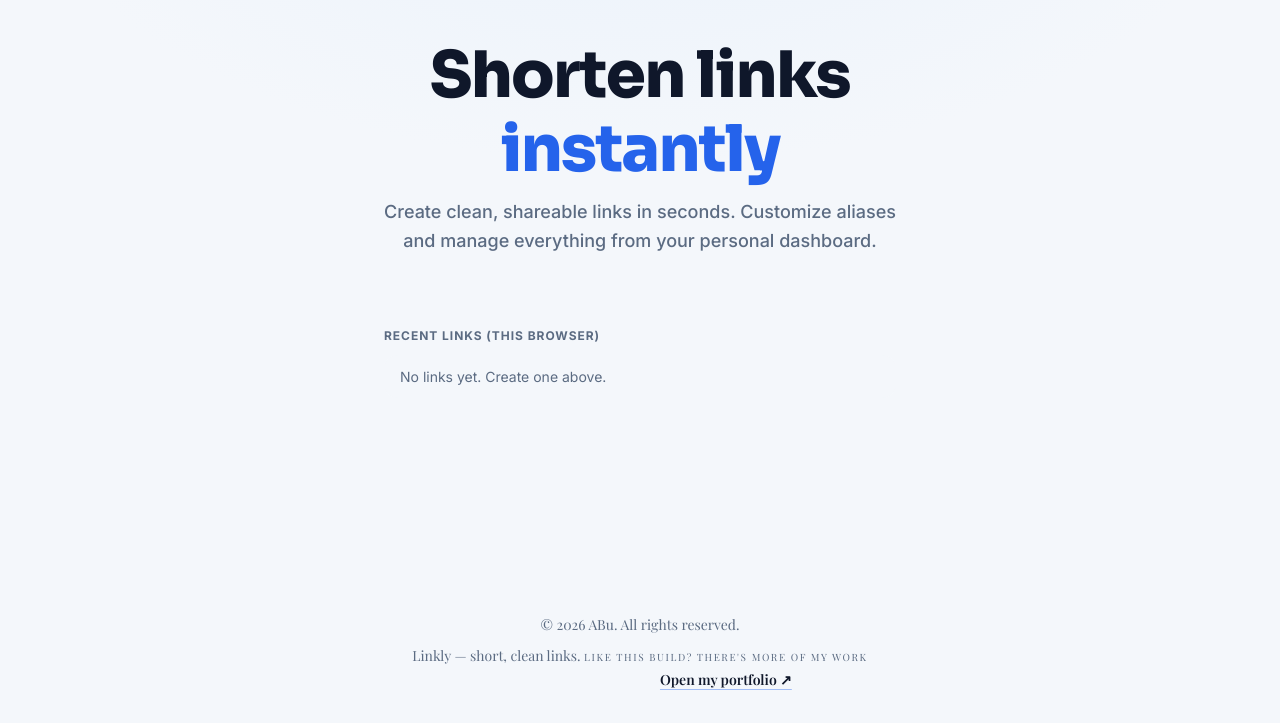
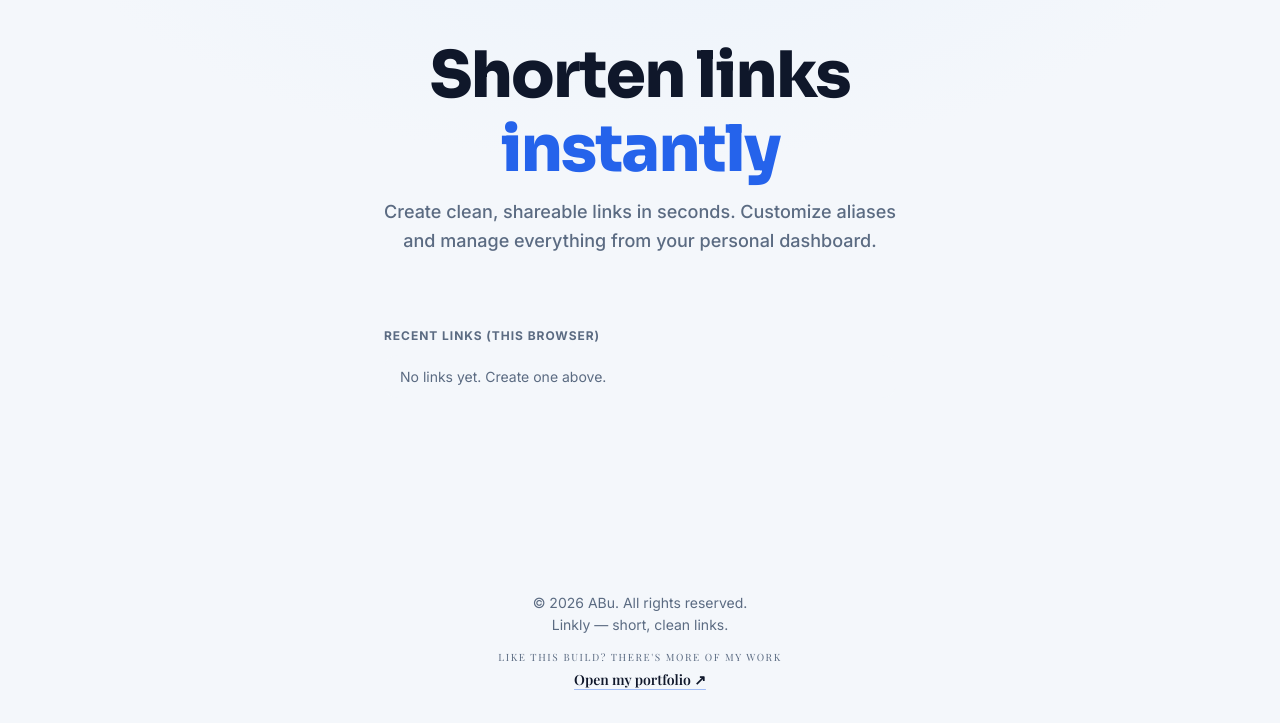
Before and after one commit to abustark/linkly, a website: page public/index.html in a window 1280 px wide. Shown: the part 77-800 px from the top of the page. Drawn offline with nearby package versions, Linux system fonts and the light colour scheme; no server answers.

Commit message:
Footer: restore professional body font on copyright lines, keep Playfair portfolio CTA, stack all 4 lines on desktop

```diff
--- a/public/shared.css
+++ b/public/shared.css
@@ -291,14 +291,15 @@
 
 /* Footer: brand serif font (Playfair Display) + portfolio CTA — font, link and
    welcome line taken from the project BMW footer (ecom-seven-sand.vercel.app). */
-footer { font-family: "Playfair Display", Georgia, serif; }
+footer { font-family: var(--font-body); }
 .foot-cta {
-    display: inline-flex;
+    display: flex; /* block-level: portfolio CTA sits on its own lines (3 & 4) */
     flex-direction: column;
     align-items: center;
     gap: 4px;
     margin-top: var(--s3);
     text-decoration: none;
+    font-family: "Playfair Display", Georgia, serif; /* portfolio lines keep the BMW font */
 }
 .foot-cta-kicker {
     font-size: 10px;
```
